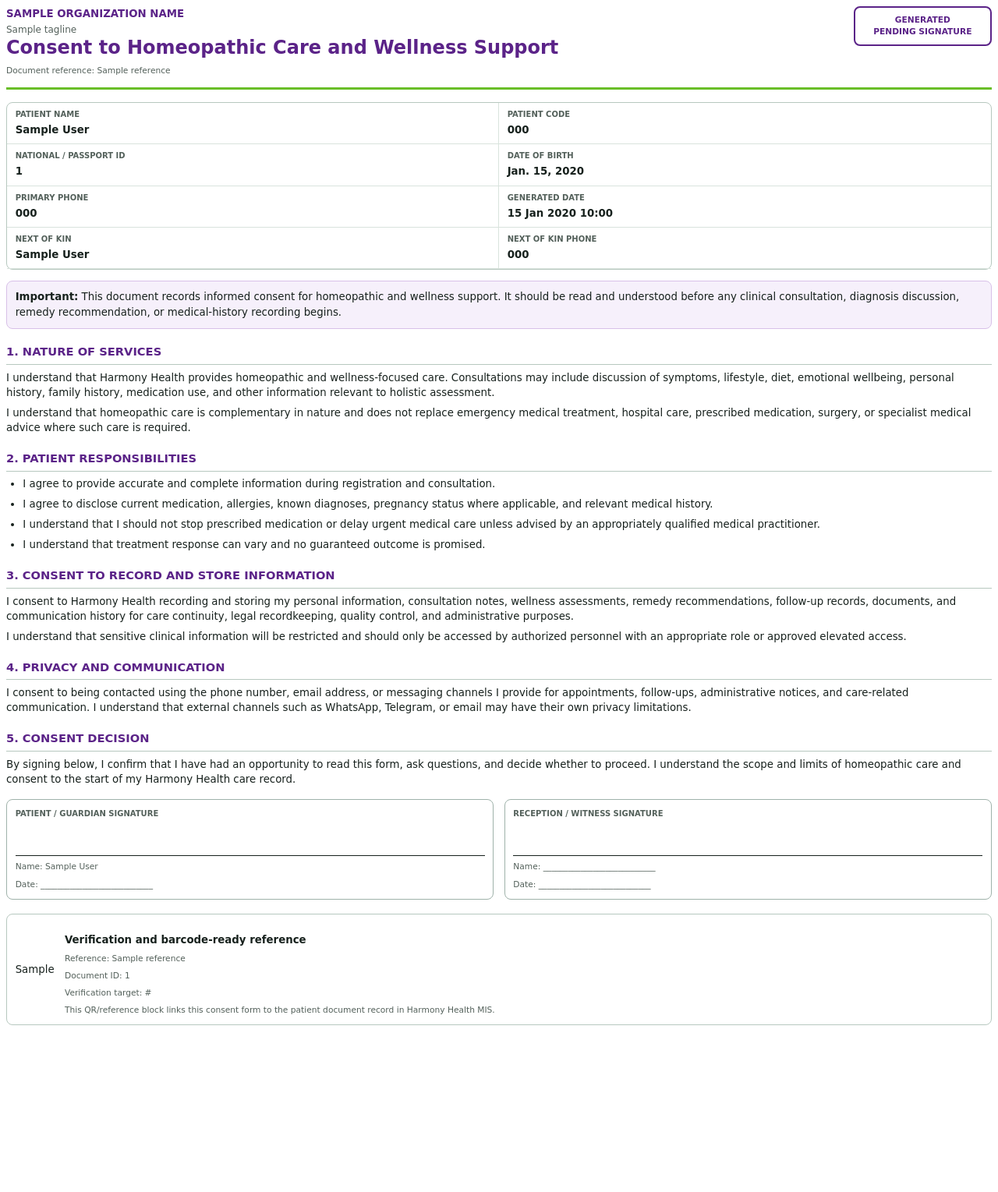
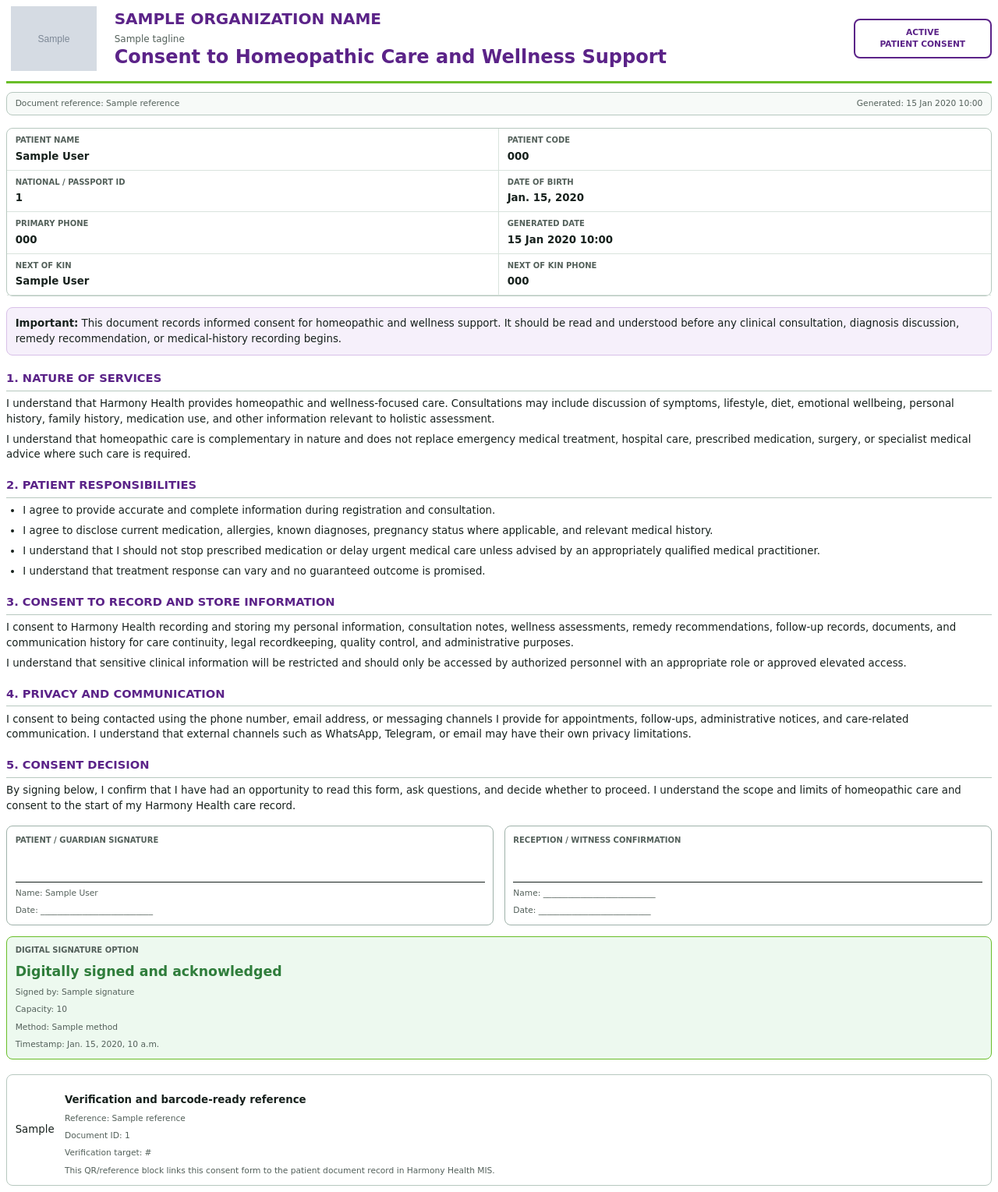
Before and after one commit to Ayandadlamini12/Harmony-System-Django, a Django app: template backend/clinic/templates/clinic/documents/consent_form.html in a window 1280 px wide. Shown: the whole page at 78% size. Before the commit the page ends 1315 px from the top, so only its background shows below. Run offline with Django 5.2, Linux system fonts and the light colour scheme; tables that the repository leaves empty hold one stand-in row (values such as "Sample post"); the template is opened without the code that fills it: values that come from a table or form of the project are taken from there, most other values are stand-ins (such as "Sample title", 1, 10 or a date in 2020); grey boxes marked "Sample" are stand-in pictures; data that the repository does not hold is empty; parts of the project's set-up code (start-up, migrations or seed data) failed here and were passed over.

Commit message:
Improve consent form design and signing

```diff
--- a/backend/clinic/templates/clinic/documents/consent_form.html
+++ b/backend/clinic/templates/clinic/documents/consent_form.html
@@ -47,16 +47,26 @@
       padding: 0;
     }
     .header {
-      align-items: flex-start;
+      align-items: center;
       border-bottom: 3px solid #69be28;
       display: flex;
       gap: 12pt;
       justify-content: space-between;
       padding-bottom: 10pt;
     }
+    .logo {
+      height: 62pt;
+      object-fit: contain;
+      width: 92pt;
+    }
+    .letterhead-main {
+      align-items: center;
+      display: flex;
+      gap: 12pt;
+    }
     .brand {
       color: #5b2388;
-      font-size: 10pt;
+      font-size: 15pt;
       font-weight: 700;
       text-transform: uppercase;
     }
@@ -75,6 +85,17 @@
       text-align: center;
       text-transform: uppercase;
       width: 118pt;
+    }
+    .document-strip {
+      background: #f7faf8;
+      border: 1px solid #b7c8bf;
+      border-radius: 6pt;
+      color: #53605a;
+      display: flex;
+      font-size: 8pt;
+      justify-content: space-between;
+      margin-top: 8pt;
+      padding: 5pt 8pt;
     }
     .meta {
       border: 1px solid #b7c8bf;
@@ -122,6 +143,22 @@
       min-height: 78pt;
       padding: 8pt;
     }
+    .digital-signature {
+      background: #f7faf8;
+      border: 1px solid #b7c8bf;
+      border-radius: 6pt;
+      margin-top: 10pt;
+      padding: 8pt;
+    }
+    .digital-signature.signed {
+      background: #edf9ef;
+      border-color: #69be28;
+    }
+    .digital-mark {
+      color: #2f7d3b;
+      font-size: 13pt;
+      font-weight: 700;
+    }
     .line {
       border-bottom: 1px solid #17211d;
       height: 26pt;
@@ -148,17 +185,25 @@
 </head>
 <body>
   <header class="header">
-    <div>
-      <div class="brand">{{ organization_name }}</div>
-      <div class="tagline">{{ tagline }}</div>
-      <h1>Consent to Homeopathic Care and Wellness Support</h1>
-      <p class="small">Document reference: {{ reference }}</p>
+    <div class="letterhead-main">
+      {% if logo_url %}
+      <img class="logo" src="{{ logo_url }}" alt="{{ organization_name }} logo">
+      {% endif %}
+      <div>
+        <div class="brand">{{ organization_name }}</div>
+        <div class="tagline">{{ tagline }}</div>
+        <h1>Consent to Homeopathic Care and Wellness Support</h1>
+      </div>
     </div>
     <div class="stamp">
-      Generated<br>
-      Pending Signature
+      {{ document.get_status_display }}<br>
+      Patient Consent
     </div>
   </header>
+  <section class="document-strip">
+    <span>Document reference: {{ reference }}</span>
+    <span>Generated: {{ issued_at|date:"d M Y H:i" }}</span>
+  </section>
 
   <section class="meta">
     <div><span class="label">Patient name</span><span class="value">{{ patient.full_name_display }}</span></div>
@@ -205,11 +250,24 @@
       <p class="small">Date: ___________________________</p>
     </div>
     <div class="signature-box">
-      <span class="label">Reception / witness signature</span>
+      <span class="label">Reception / witness confirmation</span>
       <div class="line"></div>
       <p class="small">Name: ___________________________</p>
       <p class="small">Date: ___________________________</p>
     </div>
+  </section>
+
+  <section class="digital-signature {% if signature_data %}signed{% endif %}">
+    <span class="label">Digital signature option</span>
+    {% if signature_data %}
+      <p class="digital-mark">Digitally signed and acknowledged</p>
+      <p class="small">Signed by: {{ signature_data.signer_name }}</p>
+      <p class="small">Capacity: {{ signature_data.signer_capacity }}</p>
+      <p class="small">Method: {{ signature_data.method }}</p>
+      <p class="small">Timestamp: {{ signature_data.signed_at }}</p>
+    {% else %}
+      <p class="small">This form may be signed manually after printing or signed inside Harmony Health MIS using typed-name acknowledgement. A digital signature will be written here after signing.</p>
+    {% endif %}
   </section>
 
   <section class="verification">
```
Also changed, not shown: backend/clinic/document_generation.py (+88 -20 lines), backend/clinic/views.py (+37 -1 lines), frontend/src/app/api/patient-documents/[id]/sign/route.ts (added, +23 -0 lines), frontend/src/components/patient-record-workspace.tsx (+111 -2 lines), backend/clinic/static/clinic/brand/harmony-letterhead.webp (added).
